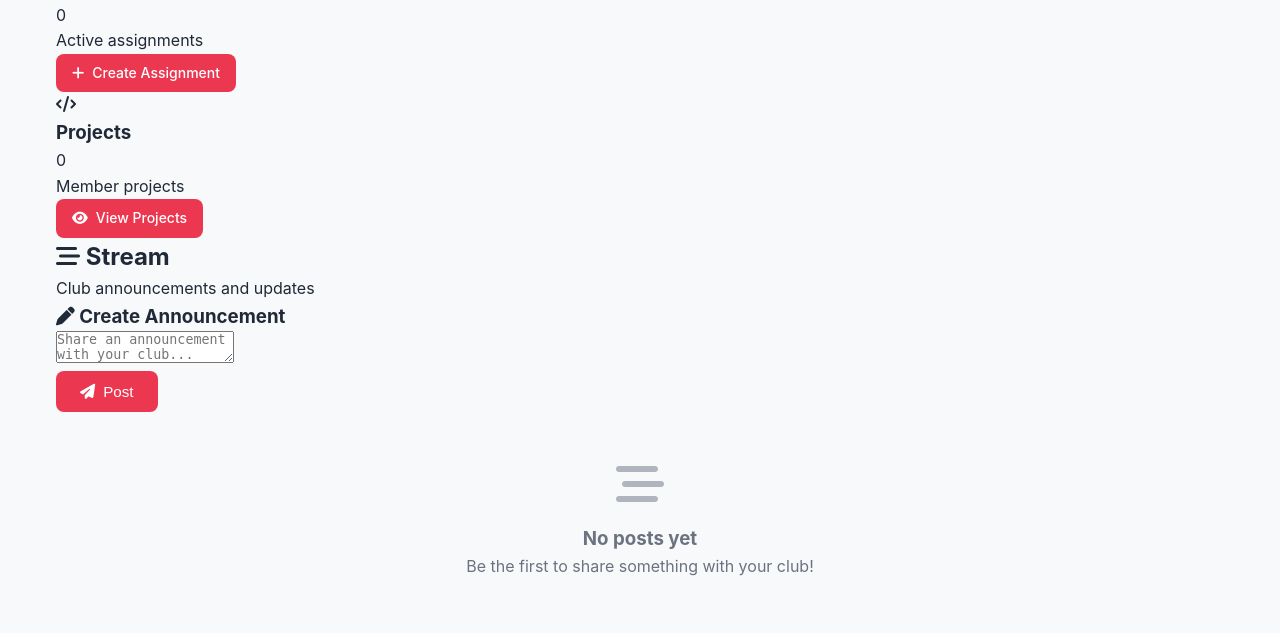
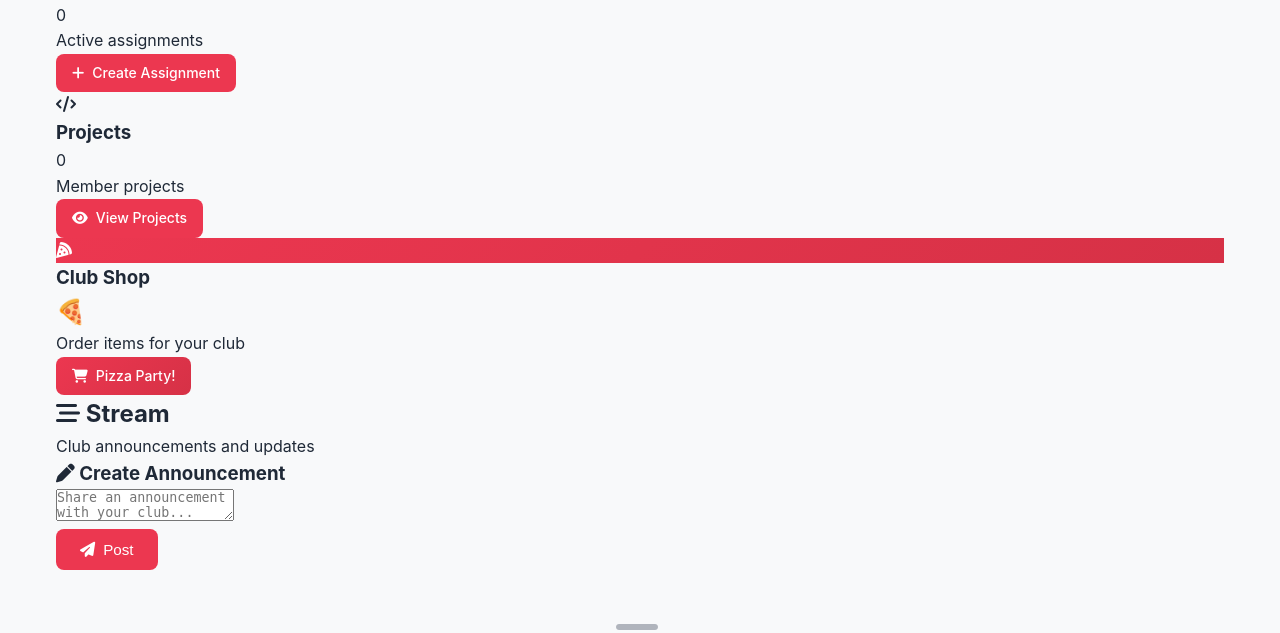
Before and after one commit to cytronicoder/hack-club-dashboard, a Flask app: template templates/club_dashboard.html in a window 1280 px wide. Shown: the part 882-1515 px from the top of the page. Run offline with Flask 3, Linux system fonts and the light colour scheme; the template is opened without the code that fills it, so the values that code supplies are empty; some libraries are stand-ins or nearby versions.

Commit message:
Assistant checkpoint: Add pizza party button and project grants info
Assistant generated file changes:
- templates/club_dashboard.html: Add pizza party button to dashboard tab, Add project grants information to club shop

---

User prompt:

On the main dashboard tab of @templates/club_dashboard.html, add a little pizza party button which brings them to the club shop page.

Also in the club shop page, tell users to go to projects grant tab to submit progress for club balance

Replit-Commit-Author: Assistant
Replit-Commit-Session-Id: 13c8ce3c-dbb9-4200-9962-c7bec5371a1b

```diff
--- a/templates/club_dashboard.html
+++ b/templates/club_dashboard.html
@@ -167,6 +167,26 @@
                                 </a>
                             </div>
                         </div>
+
+                        {% if current_user.id == club.leader_id %}
+                        <div class="dashboard-card">
+                            <div class="dashboard-card-header">
+                                <div class="card-icon" style="background: linear-gradient(135deg, #ec3750, #d63146); color: white;">
+                                    <i class="fas fa-pizza-slice"></i>
+                                </div>
+                                <div class="card-content">
+                                    <h3>Club Shop</h3>
+                                    <div class="card-metric" style="font-size: 1.5rem;">🍕</div>
+                                    <p>Order items for your club</p>
+                                </div>
+                            </div>
+                            <div class="dashboard-card-actions">
+                                <a href="#shop" class="btn btn-sm" style="background: linear-gradient(135deg, #ec3750, #d63146); color: white; border: none;" onclick="openTab('shop')">
+                                    <i class="fas fa-shopping-cart"></i> Pizza Party!
+                                </a>
+                            </div>
+                        </div>
+                        {% endif %}
                     </div>
                 </section>
 
@@ -497,7 +517,15 @@
                                 </div>
                             </div>
 
-                            <div style="background: #f8fafc; border: 1px solid #e2e8f0; border-radius: 8px; padding: 1.5rem; margin-top: 2rem;">
+                            <div style="background: #fef3c7; border: 1px solid #fbbf24; border-radius: 8px; padding: 1.5rem; margin-top: 2rem;">
+                                <h4 style="margin: 0 0 1rem 0; color: #92400e; font-size: 1rem;"><i class="fas fa-hand-holding-usd" style="color: #f59e0b; margin-right: 0.5rem;"></i> Need More Club Balance?</h4>
+                                <p style="margin: 0 0 1rem 0; color: #92400e; font-size: 0.9rem;">Submit your coding projects in the <strong>Project Grants</strong> tab to earn more balance for your club! Each approved project adds funds that you can spend here.</p>
+                                <a href="#pizza" class="btn btn-sm" style="background: #f59e0b; color: white; border: none; text-decoration: none; display: inline-block; padding: 0.5rem 1rem; border-radius: 6px;" onclick="openTab('pizza')">
+                                    <i class="fas fa-arrow-right" style="margin-right: 0.5rem;"></i>Go to Project Grants
+                                </a>
+                            </div>
+
+                            <div style="background: #f8fafc; border: 1px solid #e2e8f0; border-radius: 8px; padding: 1.5rem; margin-top: 1rem;">
                                 <h4 style="margin: 0 0 1rem 0; color: #1a202c; font-size: 1rem;"><i class="fas fa-info-circle" style="color: #3b82f6; margin-right: 0.5rem;"></i> More Items Coming Soon!</h4>
                                 <p style="margin: 0; color: #4a5568; font-size: 0.9rem;">We're working on adding more exciting items you can purchase with your club balance. Stay tuned for hardware, swag, and other cool club perks!</p>
                             </div>
```
